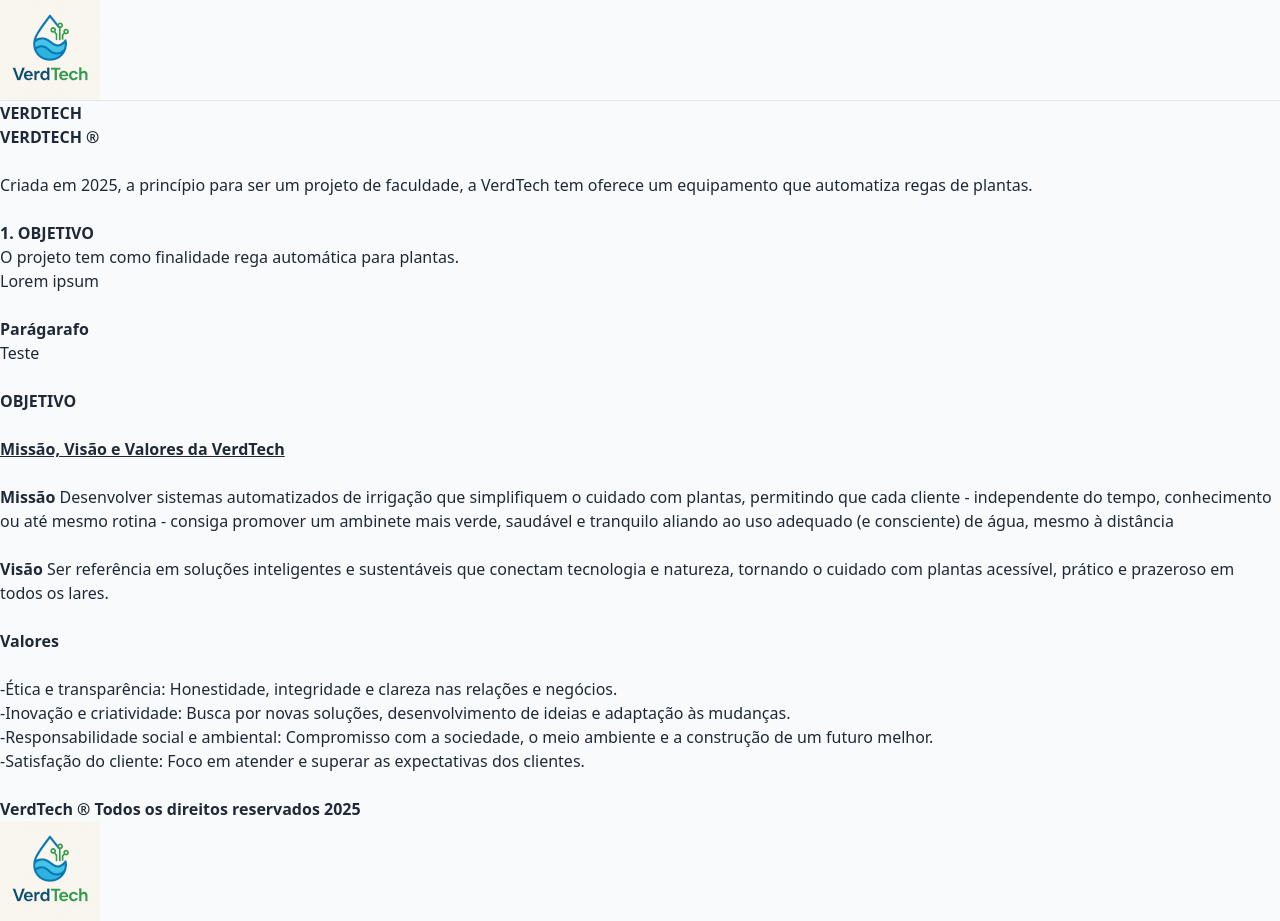
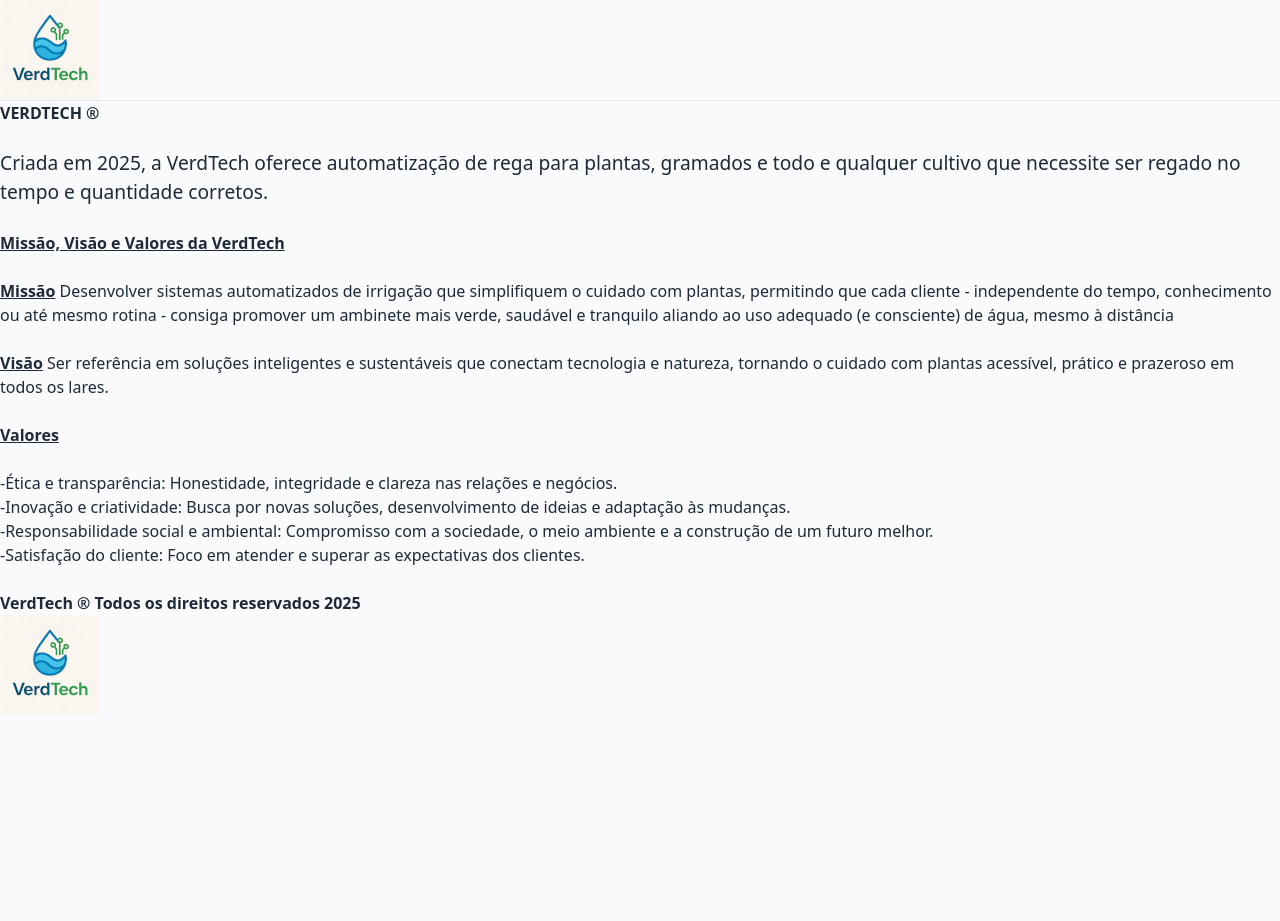
Before and after one commit to Verdtechuni9/pagina-VerdTech, a plain HTML site: page index.html in a window 1280 px wide. After the commit the page ends 800 px from the top, so only its background shows below. Drawn offline with nearby package versions, Linux system fonts and the light colour scheme.

Commit message:
Update index.html

```diff
--- a/index.html
+++ b/index.html
@@ -11,31 +11,21 @@
 <body class="bg-gray-50 text-gray-800 font-sans">
     <header><img src="logo 100.png" alt="Logo VerdTech"></header>
     <hr>
-    <h1><strong>VERDTECH</strong></h1>
+
     <p><strong>VERDTECH</strong> <strong>&reg;</strong></p><br>
-    <p>Criada em 2025, a princípio para ser um projeto de faculdade, a VerdTech tem oferece  um equipamento que automatiza regas de plantas.</p>
+    <p><big>Criada em 2025, a VerdTech oferece automatização de rega para  plantas, gramados e todo e qualquer cultivo que necessite ser regado no tempo e quantidade corretos.</big></p> <br>
 
-
-    <br><p><strong>1. OBJETIVO </strong><br>
-        O projeto tem como finalidade rega automática para plantas. </p>
-    <p>
-       Lorem ipsum
-    </p>
-    <br>
-    <p><strong>Parágarafo</strong></p>
-    Teste <br>
-    <br><p><strong>OBJETIVO</strong></p><br>
 
         <h2><strong><u>Missão, Visão e Valores da VerdTech</u></strong></h2>
 
-        <br><strong>Missão</strong>
+        <br><strong><u>Missão</u></strong>
         Desenvolver sistemas automatizados de irrigação que simplifiquem o cuidado com plantas, permitindo que cada cliente - independente do tempo, conhecimento ou até mesmo rotina - consiga promover um ambinete mais verde, saudável e tranquilo aliando ao uso adequado (e consciente) de água, mesmo à distância <br>
 
-        <br><strong>Visão</strong>
+        <br><strong><u>Visão</u></strong>
         Ser referência em soluções inteligentes e sustentáveis que conectam tecnologia e natureza, tornando o cuidado com plantas acessível, prático e prazeroso em todos os lares. <br>
 
 
-        <br><strong>Valores</strong> <br>
+        <br><strong><u>Valores</u></strong> <br>
         <br>-Ética e transparência: Honestidade, integridade e clareza nas relações e negócios. <br>
         -Inovação e criatividade: Busca por novas soluções, desenvolvimento de ideias e adaptação às mudanças. <br>
         -Responsabilidade social e ambiental: Compromisso com a sociedade, o meio ambiente e a construção de um futuro melhor. <br>
```
